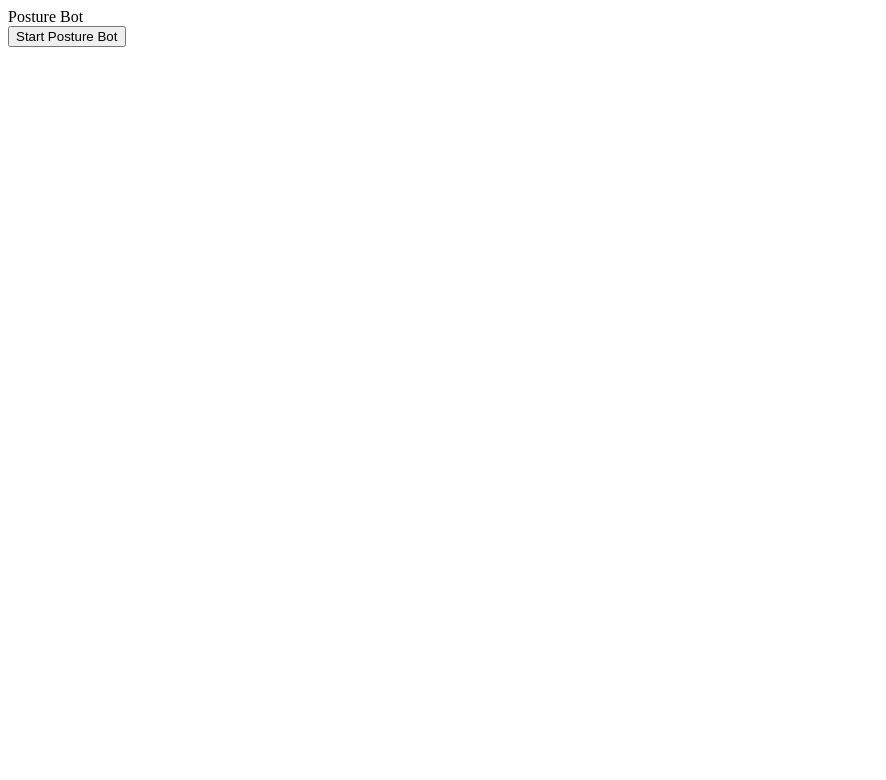
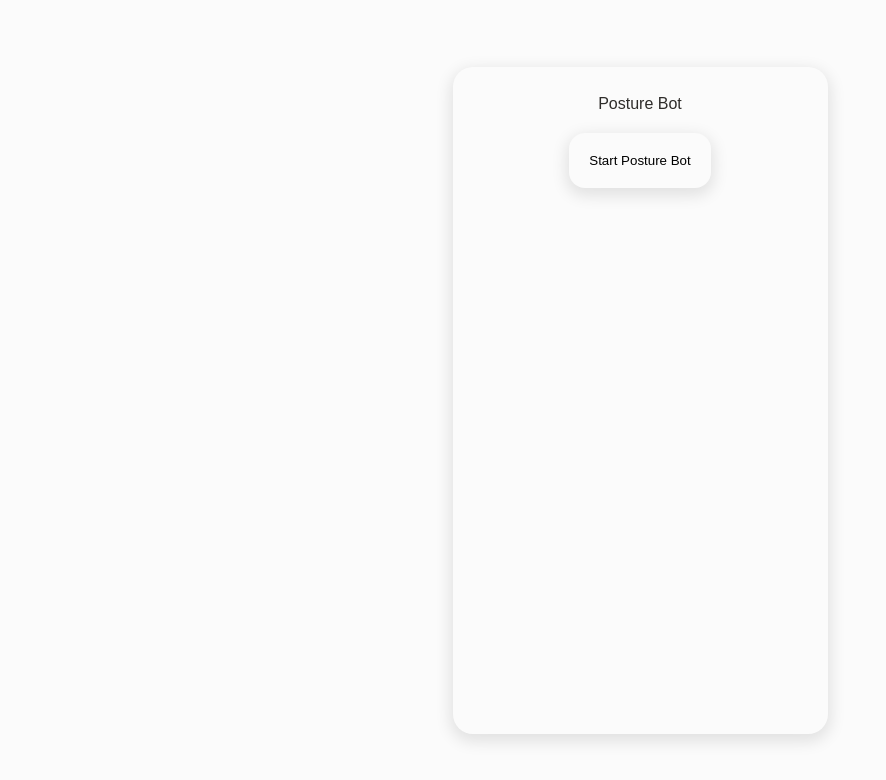
Before and after one commit to MarkvHeusden/AI, a plain HTML site: page index.html in a window 1280 px wide. Shown: the whole page, without its empty margins (0-886 px from the left). Drawn offline with Linux system fonts and the light colour scheme.

Commit message:
Snelle CSS

```diff
--- a/index.html
+++ b/index.html
@@ -6,14 +6,14 @@
     <meta name="viewport" content="width=device-width, initial-scale=1.0" />
     <title>Posture bot</title>
     <link rel="stylesheet" href="./styles/stylesheet.css" />
+    <script src="https://cdn.jsdelivr.net/npm/@tensorflow/tfjs@1.3.1/dist/tf.min.js"></script>
+    <script src="https://cdn.jsdelivr.net/npm/@teachablemachine/pose@0.8/dist/teachablemachine-pose.min.js"></script>
+    <script src="./js/script.js"></script>
   </head>
   <body>
     <div>Posture Bot</div>
     <button type="button" onclick="init()">Start Posture Bot</button>
     <div><canvas id="canvas"></canvas></div>
     <div id="label-container"></div>
-    <script src="https://cdn.jsdelivr.net/npm/@tensorflow/tfjs@1.3.1/dist/tf.min.js"></script>
-    <script src="https://cdn.jsdelivr.net/npm/@teachablemachine/pose@0.8/dist/teachablemachine-pose.min.js"></script>
-    <script src="./js/script.js"></script>
   </body>
 </html>
--- a/styles/stylesheet.css
+++ b/styles/stylesheet.css
@@ -0,0 +1,47 @@
+*,
+*::before,
+*::after {
+  margin: 0;
+  padding: 0;
+  box-sizing: border-box;
+}
+
+html {
+  min-height: 100vh;
+  display: grid;
+  place-items: center;
+  overflow: hidden;
+}
+
+body {
+  font-family: sans-serif;
+  background-color: #fbfbfb;
+  color: #2f2d2b;
+  width: 375px;
+  height: 667px;
+  box-shadow: 0px 5px 15px 3px rgba(0, 0, 0, 0.1);
+  border-radius: 1.25rem;
+  padding: 1.75rem;
+  position: relative;
+  overflow-x: hidden;
+  overflow-y: scroll;
+  text-align: center;
+}
+
+button {
+  margin: 1.25rem;
+  border-radius: 1rem;
+  border: none;
+  background-color: #fbfbfb;
+  box-shadow: 0px 5px 15px 3px rgba(0, 0, 0, 0.1);
+  padding: 1.25rem;
+}
+
+canvas {
+  width: 100%;
+  border-radius: 0.5rem;
+}
+
+#label-container {
+  margin-top: 2rem;
+}
```
